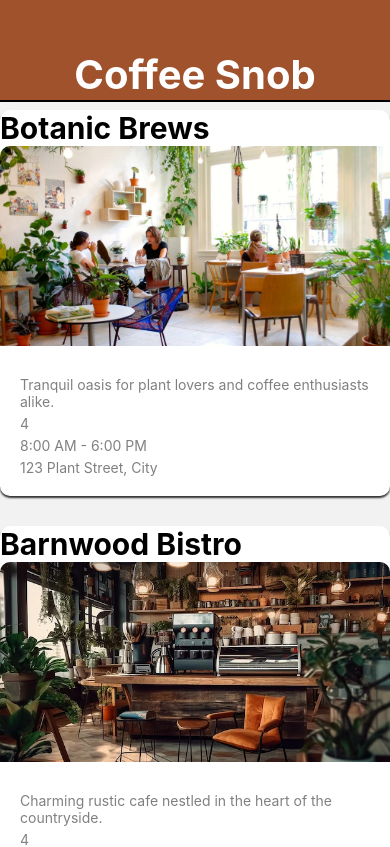
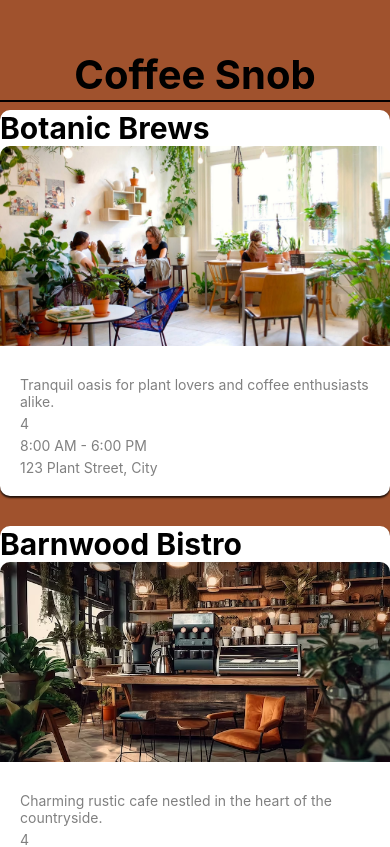
Before and after one commit to Timothy-itayi/Coffee-Snob, a React Native app in the folder coffee-snob-app/: screen / in a window 390 px wide. Shown: the top 847 px of the page. Built offline with nearby package versions, Linux system fonts and the light colour scheme.

Commit message:
update the background to match header

```diff
--- a/coffee-snob-app/App.js
+++ b/coffee-snob-app/App.js
@@ -1,7 +1,7 @@
 import 'react-native-gesture-handler';
 import React from 'react';
 
-import Home from './components/home';
+import Home  from './components/home';
 
 import { NavigationContainer } from '@react-navigation/native';
 import { createStackNavigator } from '@react-navigation/stack';
@@ -10,9 +10,11 @@ import { createStackNavigator } from '@react-navigation/stack';
 const Stack = createStackNavigator();
 
 export default function App() {
+
   return (
+
     <NavigationContainer>
-      <Stack.Navigator>
+      <Stack.Navigator screenOptions={{ cardStyle: {backgroundColor: '#A0522D'}}} >
         <Stack.Screen
         name="Coffee Snob"
         component={Home}
@@ -20,10 +22,10 @@ export default function App() {
 
           headerTransparent: false,
           headerShown: false,
+
         }}
         />
       </Stack.Navigator>
-
     </NavigationContainer>
 
   );
--- a/coffee-snob-app/AppStyles.js
+++ b/coffee-snob-app/AppStyles.js
@@ -1,7 +1,9 @@
 import { StyleSheet } from 'react-native';
 
 export default StyleSheet.create({
-    // Header styles
+
+
+    // Home.js
     headerContainer: {
         flex: 1,
         backgroundColor: '#fff',
--- a/coffee-snob-app/components/HeaderTitle.js
+++ b/coffee-snob-app/components/HeaderTitle.js
@@ -1,6 +1,6 @@
 import React from 'react';
-import { Text } from 'react-native';
+import { Animated } from 'react-native';
 
-export default function HeaderTitle({ style, children }) {
-  return <Text style={style}>{children}</Text>;
+export default function HeaderTitle({ style, children, opacity, color }) {
+  return <Animated.Text style={[style, {opacity, color }]}>{children}</Animated.Text>;
 }
--- a/coffee-snob-app/components/home.js
+++ b/coffee-snob-app/components/home.js
@@ -15,16 +15,20 @@ export default function Home() {
       extrapolate: 'clamp',
     });
 
-    const headerOpacity = diffClamp.interpolate({
+    const textOpacity = diffClamp.interpolate({
         inputRange:[0 , 50],
         outputRange: [1, 0],
         extrapolate: 'clamp',
     });
-
+    const headerColor = diffClamp.interpolate({
+        inputRange: [0, 50],
+        outputRange: ['black', 'transparent'],
+        extrapolate: 'clamp',
+      })
     return (
         <>
-        <Animated.View style={[styles.header, { height: headerHeight, opacity: headerOpacity }]}>
-          <HeaderTitle style={styles.headerTitle}>Coffee Snob</HeaderTitle>
+        <Animated.View style={[styles.header, { height: headerHeight,  }]}>
+          <HeaderTitle style={styles.headerTitle} opacity={textOpacity} color={headerColor}>Coffee Snob</HeaderTitle>
         </Animated.View>
         <CafeList scrollY={scrollY} />
       </>
```
